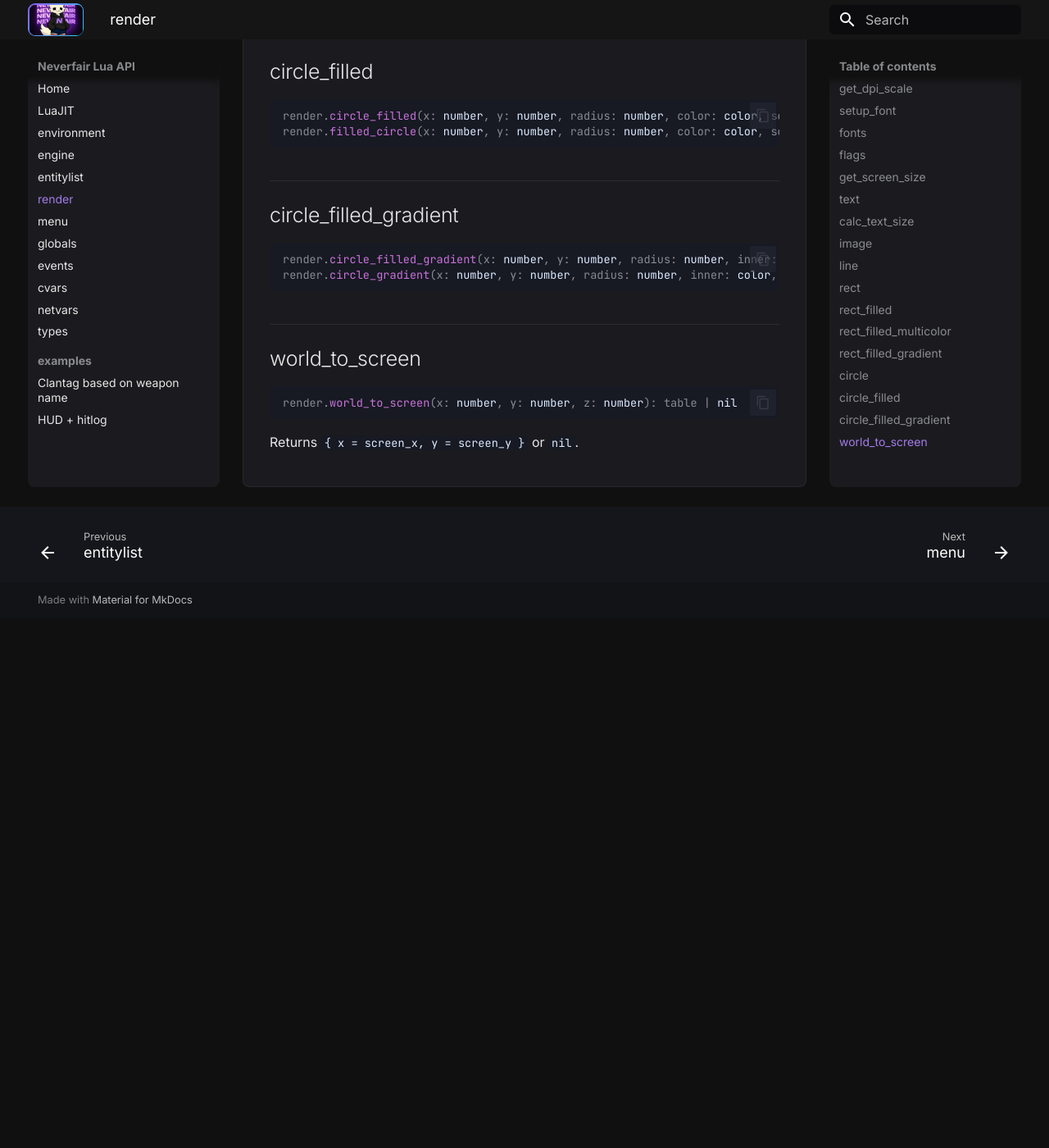
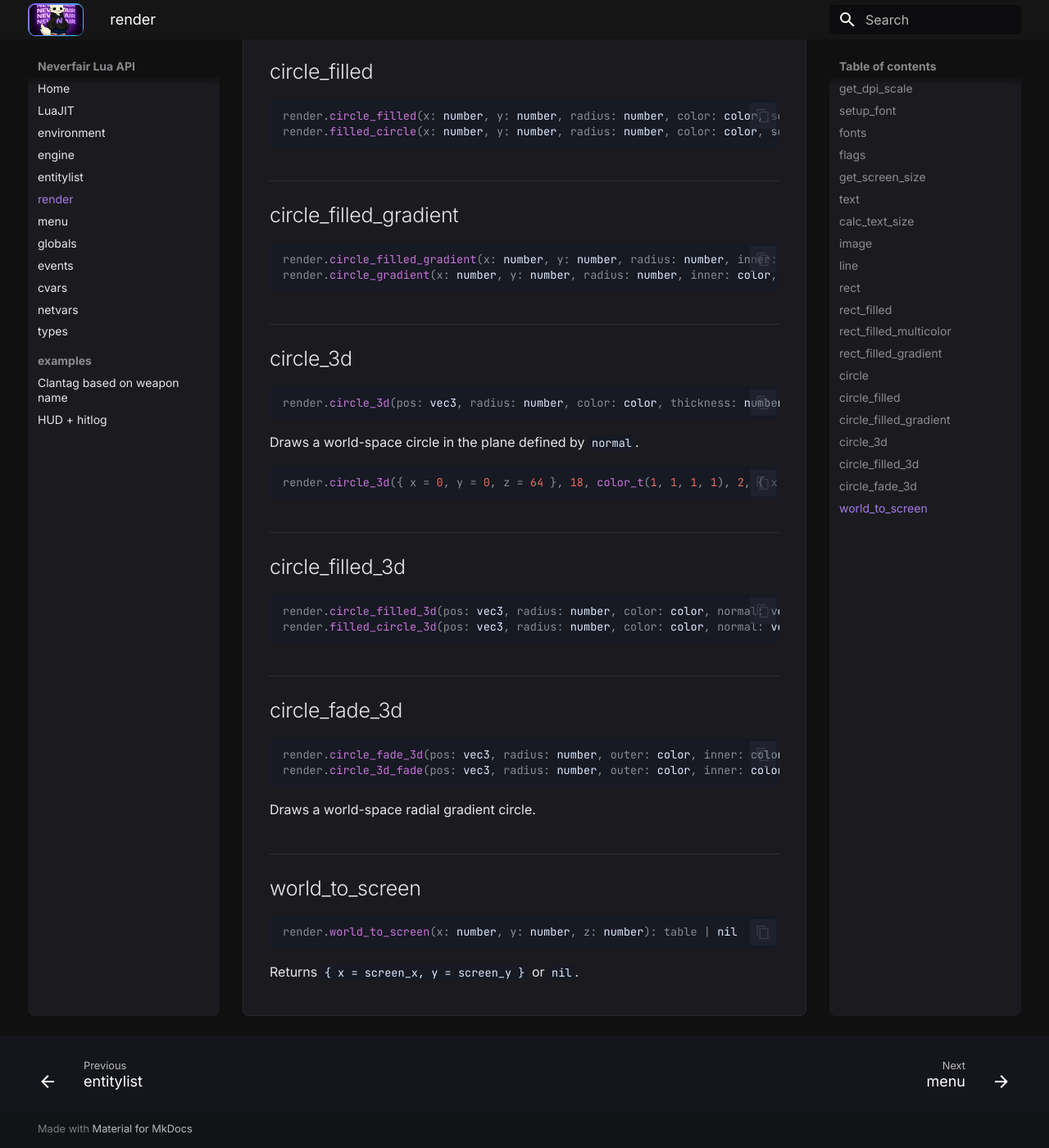
Before and after one commit to NEVERFAIR/cs2-docs, an MkDocs documentation site: the page built from docs/render.md, in a window 1280 px wide and 1400 px high, scrolled down 3496 px. Shown: the whole window at 82% size. Built offline with MkDocs 1.6.1 and Material for MkDocs 9.7.7, drawn with Linux system fonts in a browser that asks for light colours; before the commit the page ends 4250 px from its top, so only the background shows below that.

Commit message:
Document 3D circle render API

````diff
--- a/docs/render.md
+++ b/docs/render.md
@@ -155,6 +155,34 @@ render.circle_filled_gradient(x: number, y: number, radius: number, inner: color
 render.circle_gradient(x: number, y: number, radius: number, inner: color, outer: color, segments: number)
 ```
 
+## circle_3d
+
+```lua
+render.circle_3d(pos: vec3, radius: number, color: color, thickness: number, normal: vec3, segments: number)
+```
+
+Draws a world-space circle in the plane defined by `normal`.
+
+```lua
+render.circle_3d({ x = 0, y = 0, z = 64 }, 18, color_t(1, 1, 1, 1), 2, { x = 0, y = 0, z = 1 })
+```
+
+## circle_filled_3d
+
+```lua
+render.circle_filled_3d(pos: vec3, radius: number, color: color, normal: vec3, segments: number)
+render.filled_circle_3d(pos: vec3, radius: number, color: color, normal: vec3, segments: number)
+```
+
+## circle_fade_3d
+
+```lua
+render.circle_fade_3d(pos: vec3, radius: number, outer: color, inner: color, normal: vec3, segments: number)
+render.circle_3d_fade(pos: vec3, radius: number, outer: color, inner: color, normal: vec3, segments: number)
+```
+
+Draws a world-space radial gradient circle.
+
 ## world_to_screen
 
 ```lua
````
